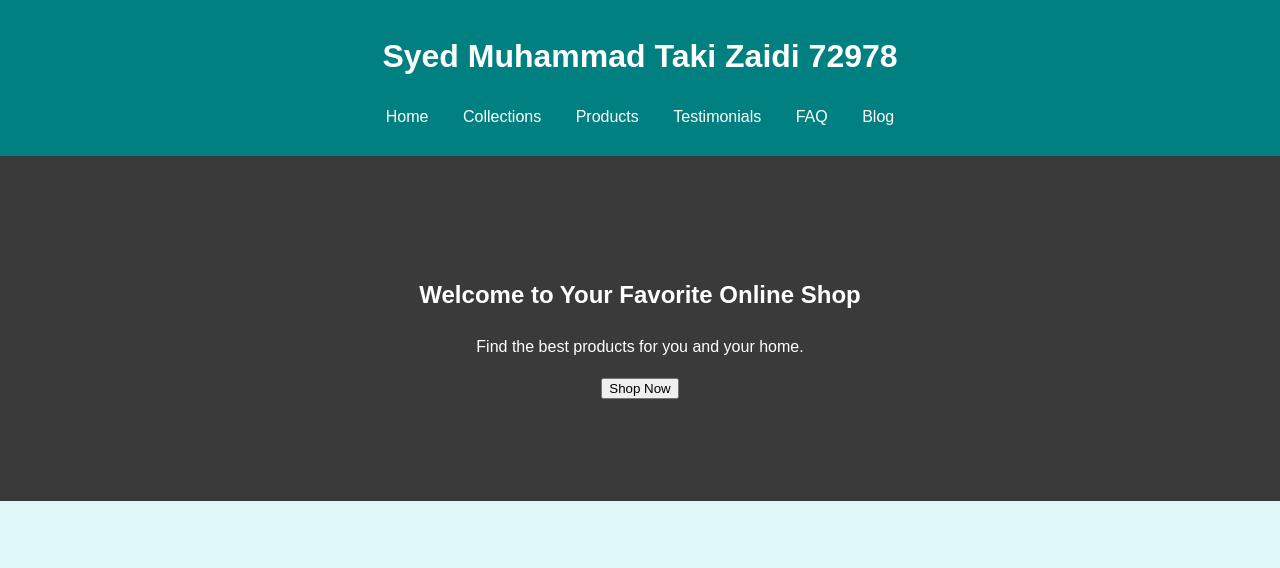
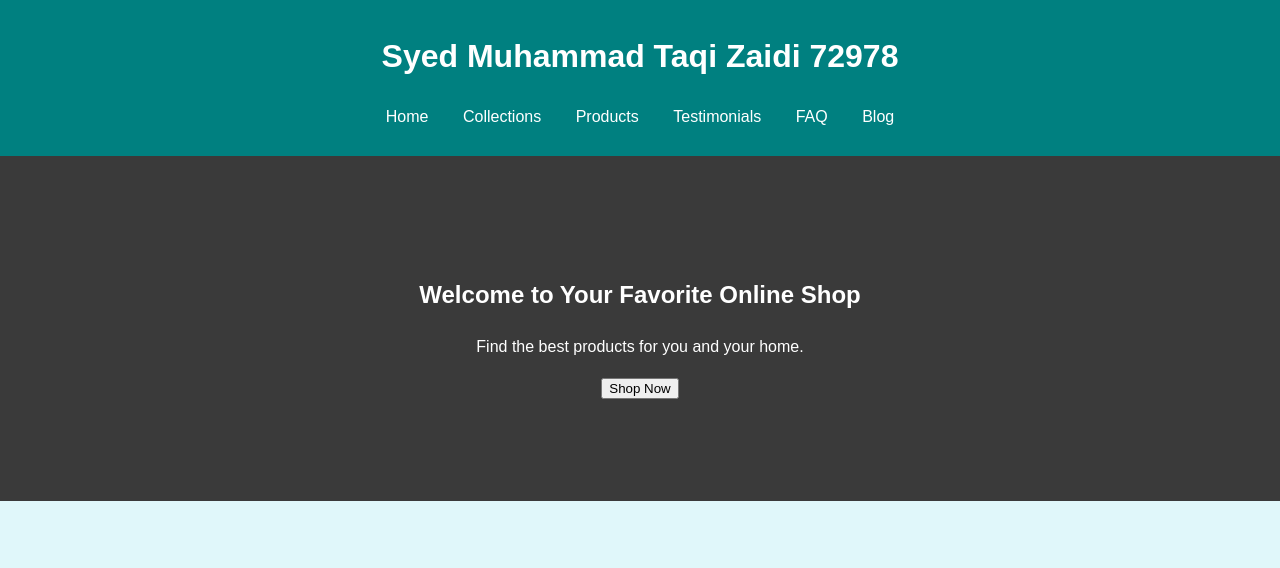
Before and after one commit to SyedMuhammadTaqiZaidi/Assignment-no1, a plain HTML site: page index.html in a window 1280 px wide. Shown: the top 568 px of the page. Drawn offline with Linux system fonts and the light colour scheme.

Commit message:
Update index.html

```diff
--- a/index.html
+++ b/index.html
@@ -4,13 +4,13 @@
 <head>
     <meta charset="UTF-8">
     <meta name="viewport" content="width=device-width, initial-scale=1.0">
-    <title>Syed Muhammad Taki Zaidi 72978</title>
+    <title>Syed Muhammad Taqi Zaidi 72978</title>
     <link rel="stylesheet" href="style.css">
 </head>
 
 <body>
     <header>
-        <h1>Syed Muhammad Taki Zaidi 72978</h1>
+        <h1>Syed Muhammad Taqi Zaidi 72978</h1>
         <nav>
             <ul>
                 <li><a href="#home">Home</a></li>
```
